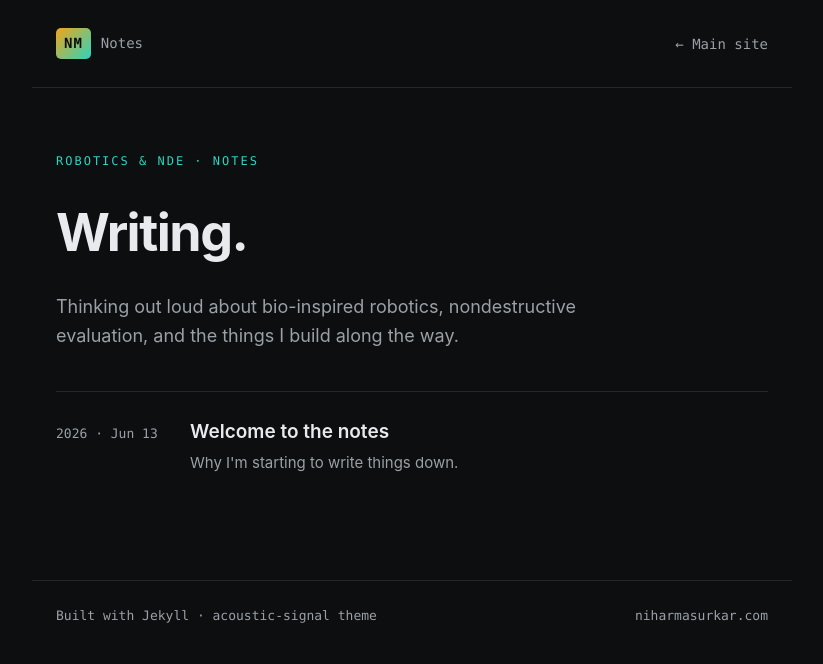
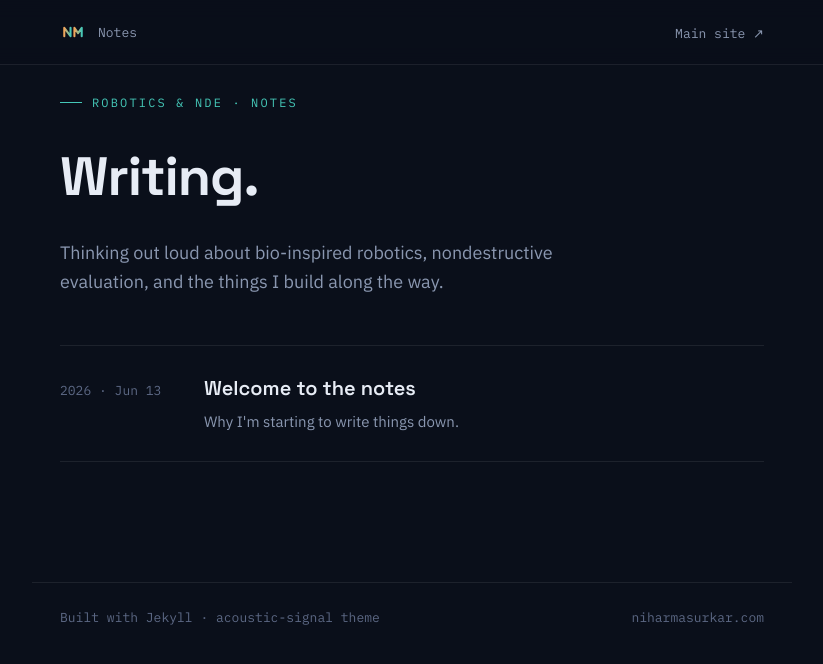
Before and after one commit to NiharMasurkar/blog-niharmasurkar, a Jekyll site: the page built from index.html, in a window 1280 px wide. Shown: the top 664 px of the page, without its empty margins (228-1051 px from the left). Built offline with Jekyll 4.4.1, drawn with Linux system fonts in a browser that asks for light colours.

Commit message:
theme update

```diff
--- a/_layouts/default.html
+++ b/_layouts/default.html
@@ -5,24 +5,34 @@
   <meta name="viewport" content="width=device-width, initial-scale=1.0">
   <meta name="description" content="{{ page.excerpt | default: site.description }}">
   <title>{% if page.title %}{{ page.title }} — {{ site.title }}{% else %}{{ site.title }}{% endif %}</title>
+
+  <link rel="icon" href="/assets/favicon.svg" type="image/svg+xml">
+  <link rel="alternate icon" href="/assets/favicon.ico">
+  <link rel="icon" type="image/png" sizes="32x32" href="/assets/favicon-32.png">
+  <link rel="icon" type="image/png" sizes="16x16" href="/assets/favicon-16.png">
+  <link rel="apple-touch-icon" href="/assets/apple-touch-icon.png">
+
+  <link rel="preconnect" href="https://fonts.googleapis.com">
+  <link rel="preconnect" href="https://fonts.gstatic.com" crossorigin>
+  <link href="https://fonts.googleapis.com/css2?family=Space+Grotesk:wght@400;500;600;700&family=IBM+Plex+Sans:wght@400;500;600&family=IBM+Plex+Mono:wght@400;500&display=swap" rel="stylesheet">
+
   <link rel="stylesheet" href="/assets/css/blog.css">
 </head>
 <body>
-  <header class="site-head">
-    <a class="brand" href="/">
-      <span class="brand-mark">NM</span>
-      <span class="brand-text">Notes</span>
-    </a>
-    <nav>
-      <a href="https://niharmasurkar.com">← Main site</a>
-    </nav>
-  </header>
+  <nav>
+    <div class="nav-inner wrap">
+      <a class="brand" href="/"><img src="/assets/logo-mark.svg" alt="NM"><span class="brand-text">Notes</span></a>
+      <div class="nav-links">
+        <a href="https://niharmasurkar.com">Main site ↗</a>
+      </div>
+    </div>
+  </nav>
 
-  <main>
+  <main class="wrap">
     {{ content }}
   </main>
 
-  <footer class="site-foot">
+  <footer class="site-foot wrap">
     <span>Built with Jekyll · acoustic-signal theme</span>
     <a href="https://niharmasurkar.com">niharmasurkar.com</a>
   </footer>
--- a/assets/css/blog.css
+++ b/assets/css/blog.css
@@ -1,152 +1,127 @@
-:root {
-  --bg: #0c0e10;
-  --bg-soft: #14171a;
-  --ink: #e8eaed;
-  --ink-dim: #9aa0a6;
-  --line: #23282d;
-  --amber: #f2a51a;
-  --teal: #2dd4bf;
-  --mono: ui-monospace, "SF Mono", "JetBrains Mono", Menlo, monospace;
-  --sans: -apple-system, BlinkMacSystemFont, "Segoe UI", Inter, system-ui, sans-serif;
+:root{
+  --bg:#0A0F1A;
+  --bg-panel:#111A2B;
+  --bg-panel-2:#0E1626;
+  --ink:#E7ECF5;
+  --muted:#8A97B0;
+  --faint:#5C6884;
+  --listen:#45C8B8;   /* cool: ultrasonic / listening */
+  --tap:#F2A65A;      /* warm: percussion / tapping */
+  --hair:rgba(255,255,255,0.08);
+  --hair-strong:rgba(255,255,255,0.14);
+  --display:'Space Grotesk',sans-serif;
+  --body:'IBM Plex Sans',sans-serif;
+  --mono:'IBM Plex Mono',monospace;
+  --maxw:760px;
 }
+*{box-sizing:border-box;margin:0;padding:0}
+html{scroll-behavior:smooth}
+body{
+  background:var(--bg);
+  color:var(--ink);
+  font-family:var(--body);
+  line-height:1.65;
+  -webkit-font-smoothing:antialiased;
+}
+a{color:inherit;text-decoration:none}
+::selection{background:var(--listen);color:var(--bg)}
 
-* { box-sizing: border-box; margin: 0; padding: 0; }
+.wrap{max-width:var(--maxw);margin:0 auto;padding:0 28px}
 
-body {
-  background: var(--bg);
-  color: var(--ink);
-  font-family: var(--sans);
-  line-height: 1.65;
-  -webkit-font-smoothing: antialiased;
+/* NAV */
+nav{
+  position:fixed;top:0;left:0;right:0;z-index:50;
+  backdrop-filter:blur(10px);
+  background:rgba(10,15,26,0.72);
+  border-bottom:1px solid var(--hair);
 }
+.nav-inner{display:flex;align-items:center;justify-content:space-between;height:64px}
+.brand{display:inline-flex;align-items:center;gap:12px;line-height:0}
+.brand img{display:block;height:26px;width:auto}
+.brand-text{font-family:var(--mono);font-size:13px;color:var(--muted);line-height:1}
+.nav-links a{font-family:var(--mono);font-size:13px;color:var(--muted);transition:color .2s}
+.nav-links a:hover{color:var(--ink)}
 
-main { max-width: 760px; margin: 0 auto; padding: 0 24px; }
+main{padding-top:64px}
 
-/* ---- header / footer ---- */
-.site-head {
-  max-width: 760px;
-  margin: 0 auto;
-  padding: 28px 24px;
-  display: flex;
-  align-items: center;
-  justify-content: space-between;
-  border-bottom: 1px solid var(--line);
+/* EYEBROW */
+.eyebrow{
+  font-family:var(--mono);
+  font-size:12px;
+  letter-spacing:.18em;
+  text-transform:uppercase;
+  color:var(--listen);
+  display:inline-flex;
+  align-items:center;
+  gap:10px;
 }
-.brand { display: flex; align-items: center; gap: 10px; text-decoration: none; color: var(--ink); }
-.brand-mark {
-  font-family: var(--mono);
-  font-weight: 700;
-  letter-spacing: 1px;
-  color: var(--bg);
-  background: linear-gradient(135deg, var(--amber), var(--teal));
-  padding: 4px 8px;
-  border-radius: 5px;
-  font-size: 14px;
+.eyebrow::before{content:"";width:22px;height:1px;background:var(--listen);display:inline-block}
+
+/* HOMEPAGE INTRO */
+.intro{padding:84px 0 48px}
+.intro h1{font-family:var(--display);font-size:54px;font-weight:700;letter-spacing:-.02em;margin:20px 0 16px}
+.lede{color:var(--muted);font-size:18px;max-width:560px}
+
+/* POST LIST */
+.post-list{display:flex;flex-direction:column;padding-bottom:40px}
+.post-row{
+  display:flex;align-items:baseline;gap:26px;
+  padding:26px 0;
+  border-top:1px solid var(--hair);
+  transition:padding-left .2s ease;
 }
-.brand-text { font-family: var(--mono); font-size: 14px; color: var(--ink-dim); }
-.site-head nav a { color: var(--ink-dim); text-decoration: none; font-size: 14px; font-family: var(--mono); }
-.site-head nav a:hover { color: var(--teal); }
+.post-row:last-child{border-bottom:1px solid var(--hair)}
+.post-row:hover{padding-left:8px}
+.post-row:hover .post-row-title{color:var(--tap)}
+.post-row:hover .post-row-arrow{color:var(--tap);opacity:1}
+.post-row-date{font-family:var(--mono);font-size:13px;color:var(--faint);white-space:nowrap;min-width:118px}
+.post-row-body{display:flex;flex-direction:column;flex:1;gap:5px}
+.post-row-title{font-family:var(--display);font-size:20px;font-weight:600;transition:color .2s}
+.post-row-excerpt{color:var(--muted);font-size:15px}
+.post-row-arrow{color:var(--faint);opacity:0;transition:all .2s}
 
-.site-foot {
-  max-width: 760px;
-  margin: 80px auto 40px;
-  padding: 24px;
-  border-top: 1px solid var(--line);
-  display: flex;
-  justify-content: space-between;
-  font-family: var(--mono);
-  font-size: 13px;
-  color: var(--ink-dim);
+/* SINGLE POST */
+.post{padding:56px 0 0}
+.back-link{font-family:var(--mono);font-size:13px;color:var(--listen);transition:color .2s}
+.back-link:hover{color:var(--tap)}
+.post-head{margin:28px 0 44px;padding-bottom:30px;border-bottom:1px solid var(--hair)}
+.post-meta{font-family:var(--mono);font-size:13px;color:var(--faint);margin-bottom:14px}
+.post-head h1{font-family:var(--display);font-size:40px;font-weight:700;letter-spacing:-.02em;line-height:1.18}
+
+.post-body{font-size:17px}
+.post-body h2{font-family:var(--display);font-size:27px;font-weight:600;margin:42px 0 16px;letter-spacing:-.01em}
+.post-body h3{font-family:var(--display);font-size:20px;font-weight:600;margin:32px 0 12px}
+.post-body p{margin:18px 0;color:#D4DAE6}
+.post-body a{color:var(--listen);text-decoration:underline;text-underline-offset:3px}
+.post-body a:hover{color:var(--tap)}
+.post-body ul,.post-body ol{margin:18px 0;padding-left:24px}
+.post-body li{margin:8px 0}
+.post-body code{font-family:var(--mono);font-size:14px;background:var(--bg-panel);padding:2px 7px;border-radius:4px;color:var(--tap)}
+.post-body pre{
+  background:var(--bg-panel-2);
+  border:1px solid var(--hair);
+  border-left:3px solid var(--listen);
+  border-radius:8px;
+  padding:18px;overflow-x:auto;margin:24px 0;
 }
-.site-foot a { color: var(--ink-dim); text-decoration: none; }
-.site-foot a:hover { color: var(--amber); }
+.post-body pre code{background:none;padding:0;color:var(--ink)}
+.post-body blockquote{border-left:3px solid var(--tap);padding-left:18px;margin:24px 0;color:var(--muted);font-style:italic}
+.post-body img{max-width:100%;border-radius:8px;margin:24px 0}
 
-/* ---- homepage intro ---- */
-.intro { padding: 64px 0 40px; }
-.eyebrow {
-  font-family: var(--mono);
-  font-size: 12px;
-  letter-spacing: 2px;
-  text-transform: uppercase;
-  color: var(--teal);
-  margin-bottom: 18px;
+/* FOOTER */
+.site-foot{
+  margin:80px auto 48px;
+  padding-top:24px;
+  border-top:1px solid var(--hair);
+  display:flex;justify-content:space-between;
+  font-family:var(--mono);font-size:13px;color:var(--faint);
 }
-.intro h1 { font-size: 52px; letter-spacing: -1.5px; margin-bottom: 16px; }
-.lede { color: var(--ink-dim); font-size: 18px; max-width: 540px; }
+.site-foot a:hover{color:var(--tap)}
 
-/* ---- post list ---- */
-.post-list { display: flex; flex-direction: column; }
-.post-row {
-  display: flex;
-  align-items: baseline;
-  gap: 24px;
-  padding: 24px 0;
-  border-top: 1px solid var(--line);
-  text-decoration: none;
-  color: var(--ink);
-  transition: padding-left .2s ease;
+@media(max-width:600px){
+  .intro h1{font-size:40px}
+  .post-row{flex-direction:column;gap:6px}
+  .post-row-date{min-width:auto}
+  .post-row-arrow{display:none}
+  .nav-links{display:none}
 }
-.post-row:hover { padding-left: 8px; }
-.post-row:hover .post-row-title { color: var(--amber); }
-.post-row:hover .post-row-arrow { color: var(--amber); opacity: 1; }
-.post-row-date {
-  font-family: var(--mono);
-  font-size: 13px;
-  color: var(--ink-dim);
-  white-space: nowrap;
-  min-width: 110px;
-}
-.post-row-body { display: flex; flex-direction: column; flex: 1; gap: 4px; }
-.post-row-title { font-size: 19px; font-weight: 600; transition: color .2s ease; }
-.post-row-excerpt { color: var(--ink-dim); font-size: 15px; }
-.post-row-arrow { color: var(--ink-dim); opacity: 0; transition: all .2s ease; }
-
-/* ---- single post ---- */
-.post { padding: 56px 0 0; }
-.back-link { font-family: var(--mono); font-size: 13px; color: var(--teal); text-decoration: none; }
-.back-link:hover { color: var(--amber); }
-.post-head { margin: 28px 0 40px; padding-bottom: 28px; border-bottom: 1px solid var(--line); }
-.post-meta { font-family: var(--mono); font-size: 13px; color: var(--ink-dim); margin-bottom: 12px; }
-.post-head h1 { font-size: 38px; letter-spacing: -1px; line-height: 1.2; }
-
-.post-body { font-size: 17px; }
-.post-body h2 { font-size: 26px; margin: 40px 0 16px; letter-spacing: -.5px; }
-.post-body h3 { font-size: 20px; margin: 32px 0 12px; }
-.post-body p { margin: 18px 0; color: #d4d7da; }
-.post-body a { color: var(--teal); text-decoration: underline; text-underline-offset: 3px; }
-.post-body a:hover { color: var(--amber); }
-.post-body ul, .post-body ol { margin: 18px 0; padding-left: 24px; }
-.post-body li { margin: 8px 0; }
-.post-body code {
-  font-family: var(--mono);
-  font-size: 14px;
-  background: var(--bg-soft);
-  padding: 2px 6px;
-  border-radius: 4px;
-  color: var(--amber);
-}
-.post-body pre {
-  background: var(--bg-soft);
-  border: 1px solid var(--line);
-  border-left: 3px solid var(--teal);
-  border-radius: 6px;
-  padding: 18px;
-  overflow-x: auto;
-  margin: 24px 0;
-}
-.post-body pre code { background: none; padding: 0; color: var(--ink); }
-.post-body blockquote {
-  border-left: 3px solid var(--amber);
-  padding-left: 18px;
-  margin: 24px 0;
-  color: var(--ink-dim);
-  font-style: italic;
-}
-.post-body img { max-width: 100%; border-radius: 8px; margin: 24px 0; }
-
-@media (max-width: 600px) {
-  .intro h1 { font-size: 40px; }
-  .post-row { flex-direction: column; gap: 6px; }
-  .post-row-date { min-width: auto; }
-  .post-row-arrow { display: none; }
-}
```
Also changed, not shown: CNAME (line endings or trailing spaces).
